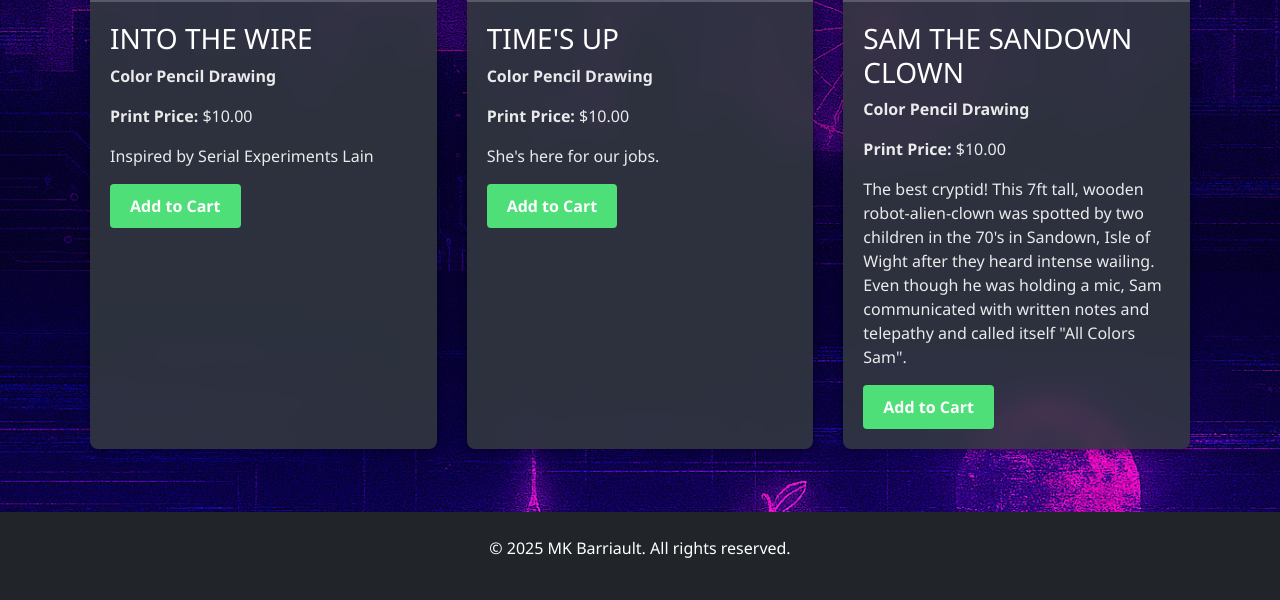
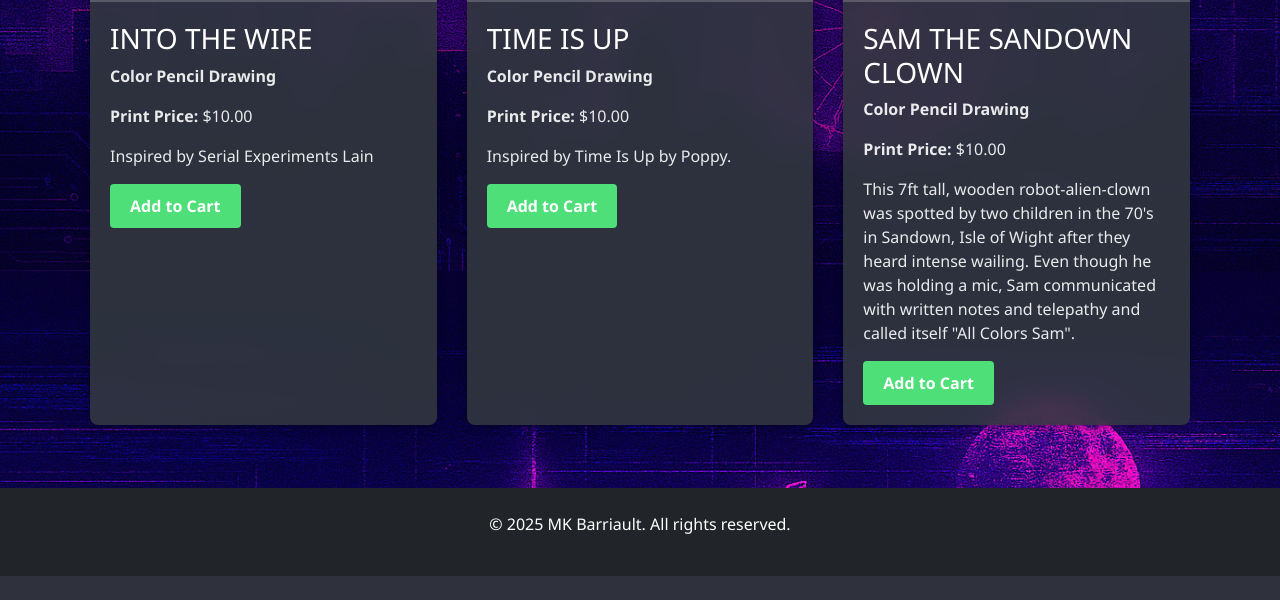
Before and after one commit to mkb0020/PortfolioSite, a Flask app: page /art in a window 1280 px wide. Shown: the part 529-1129 px from the top of the page. After the commit the page ends 1105 px from the top, so only its background shows below. Run offline with Flask 3, Linux system fonts and the light colour scheme.

Commit message:
fixed image alts

```diff
--- a/templates/art.html
+++ b/templates/art.html
@@ -11,7 +11,7 @@
 
 <div class="portfolio-card">
     <div class="portfolio-card-img">
-        <img src="/static/images/art/SketchLain.JPEG" alt="LAIN">
+        <img src="/static/images/art/SketchLain.JPEG" alt="INTO THE WIRE">
     </div>
     <div class="portfolio-card-body">
         <h3>INTO THE WIRE</h3>
@@ -30,13 +30,13 @@
 
 <div class="portfolio-card">
     <div class="portfolio-card-img">
-        <img src="/static/images/art/SketchCyborg.JPEG" alt="AI">
+        <img src="/static/images/art/SketchCyborg.JPEG" alt="TIME IS UP">
     </div>
     <div class="portfolio-card-body">
-        <h3>TIME'S UP</h3>
+        <h3>TIME IS UP</h3>
         <p><strong>Color Pencil Drawing</strong></p>
         <p><strong>Print Price:</strong> $10.00</p>
-        <p>She's here for our jobs.</p>
+        <p>Inspired by Time Is Up by Poppy.</p>
         <form method="POST" action="{{ url_for('add_to_cart') }}">
             <input type="hidden" name="item_name" value="TIME'S UP">
             <input type="hidden" name="item_price" value="10.00">
@@ -50,13 +50,13 @@
 
 <div class="portfolio-card">
     <div class="portfolio-card-img">
-        <img src="/static/images/art/Sam.jpg" alt="SAM THE SANDOWN CLOWN">
+        <img src="/static/images/art/Sam.jpg" alt="ALL COLORS SAM">
     </div>
     <div class="portfolio-card-body">
         <h3>SAM THE SANDOWN CLOWN</h3>
         <p><strong>Color Pencil Drawing</strong></p>
         <p><strong>Print Price:</strong> $10.00</p>
-        <p>The best cryptid!  This 7ft tall, wooden robot-alien-clown was spotted by two children in the 70's in Sandown, Isle of Wight after they heard intense wailing.  Even though he was holding a mic, Sam communicated with written notes and telepathy and called itself "All Colors Sam".</p>
+        <p>This 7ft tall, wooden robot-alien-clown was spotted by two children in the 70's in Sandown, Isle of Wight after they heard intense wailing.  Even though he was holding a mic, Sam communicated with written notes and telepathy and called itself "All Colors Sam".</p>
         <form method="POST" action="{{ url_for('add_to_cart') }}">
             <input type="hidden" name="item_name" value="SAM THE SANDOWN CLOWN">
             <input type="hidden" name="item_price" value="10.00">
```
